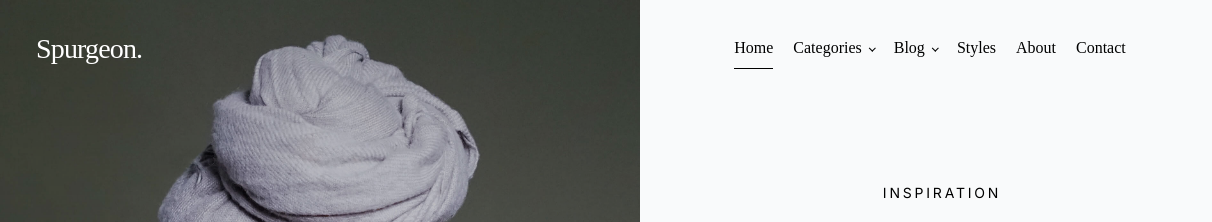
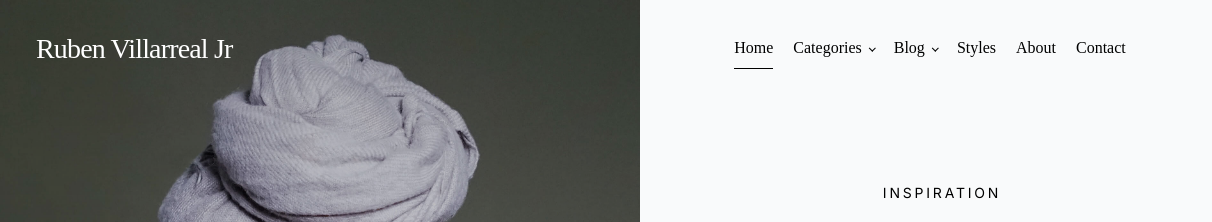
Before and after one commit to rubenvillarrealjr/rubenvillarrealjr.github.io, a plain HTML site: page index.html in a window 1280 px wide. Shown: the top 222 px of the page, 0-1212 px from the left. Drawn offline with Linux system fonts and the light colour scheme; a web font is replaced by a local one.

Commit message:
Update index.html

```diff
--- a/index.html
+++ b/index.html
@@ -53,7 +53,7 @@
 
             <div class="s-header__branding">
                 <p class="site-title">
-                    <a href="index.html" rel="home">Spurgeon.</a>
+                    <a href="index.html" rel="home">Ruben Villarreal Jr</a>
                 </p>
             </div>
 
```
